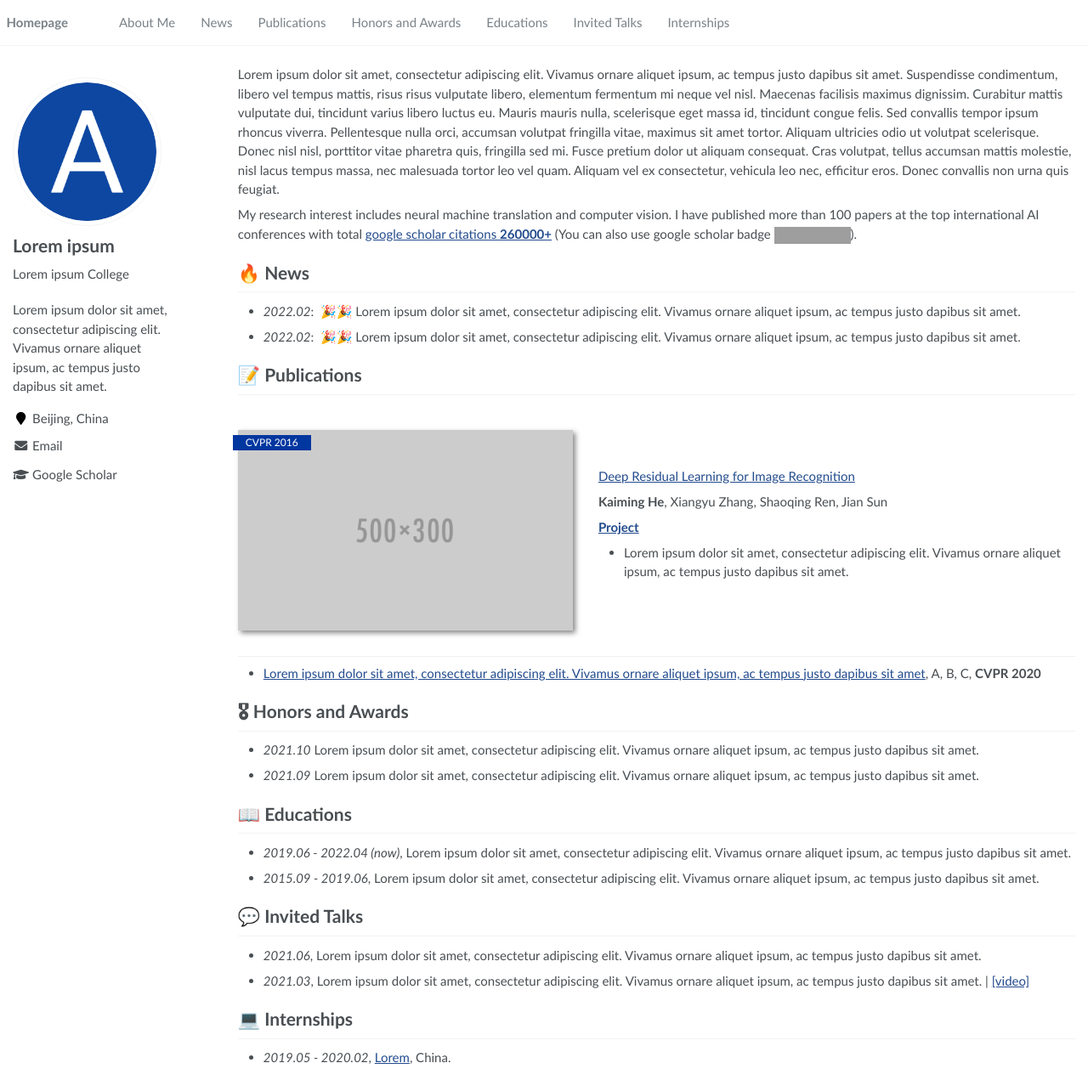
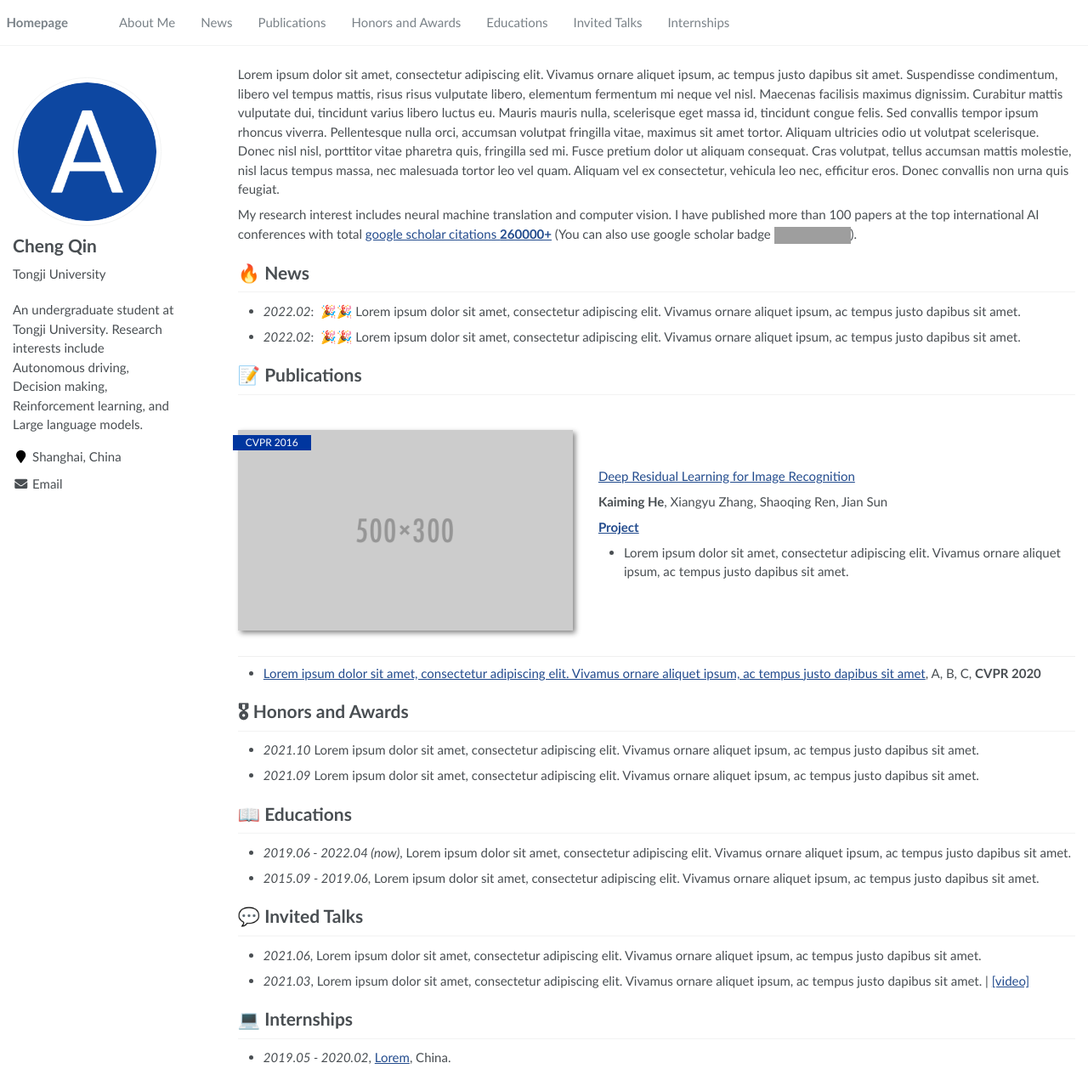
Before and after one commit to QinCheng0928/QinCheng0928.github.io, a Jekyll site: the page built from _pages/about.md, in a window 1280 px wide and 1271 px high. Shown: the whole window at 85% size. Built offline with Jekyll 4.4.1, drawn with Linux system fonts in a browser that asks for light colours; grey boxes are pictures that could not be loaded.

Commit message:
更新侧边栏

```diff
--- a/_config.yml
+++ b/_config.yml
@@ -6,9 +6,9 @@
 # `jekyll serve`. If you change this file, please restart the server process.
 
 # Site Settings
-title                    : "Lorem ipsum"
-description              : "Lorem ipsum dolor sit amet, consectetur adipiscing elit. Vivamus ornare aliquet ipsum, ac tempus justo dapibus sit amet. "
-repository               : "RayeRen/acad-homepage.github.io"
+title                    : "Cheng Qin"
+description              : "An undergraduate student at Tongji University. Research interests include Autonomous driving, Decision making, Reinforcement learning, and Large language models. "
+repository               : "QinCheng0928/QinCheng0928.github.io"
 google_scholar_stats_use_cdn : true
 
 # google analytics
@@ -21,14 +21,14 @@ baidu_site_verification  :  # get baidu_site_verification from https://ziyuan.ba
 
 # Site Author
 author:
-  name             : "Lorem ipsum"
+  name             : "Cheng Qin"
   avatar           : "images/android-chrome-512x512.png"
-  bio              : "Lorem ipsum College"
-  location         : "Beijing, China"
+  bio              : "Tongji University"
+  location         : "Shanghai, China"
   employer         :
   pubmed           :
-  googlescholar    : "https://scholar.google.com/citations?user=YOUR_GOOGLE_SCHOLAR_ID"
-  email            : "Lorem@ipsum.com"
+  googlescholar    : # "https://scholar.google.com/citations?user=YOUR_GOOGLE_SCHOLAR_ID"
+  email            : "qincheng037@gmail.com"
   researchgate     :  # e.g., "https://www.researchgate.net/profile/yourprofile"
   uri              :
   bitbucket        :
```
